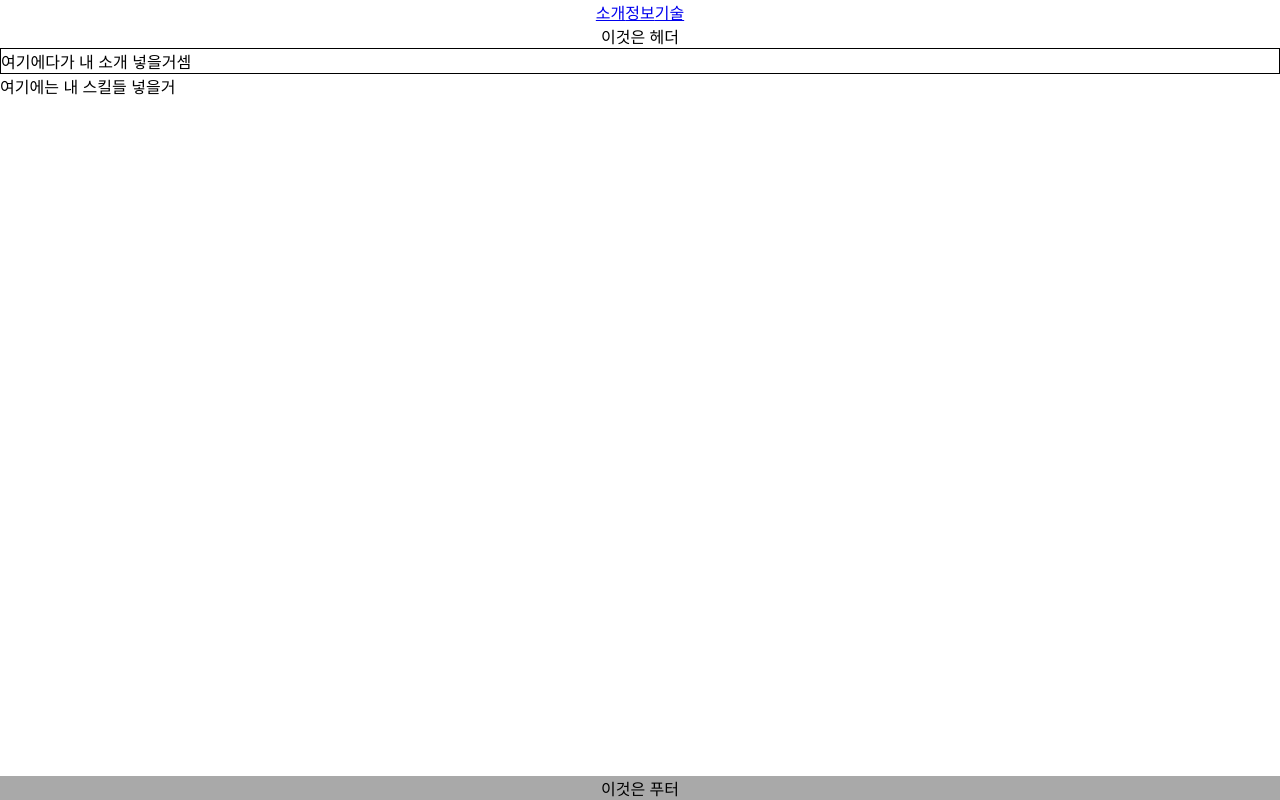
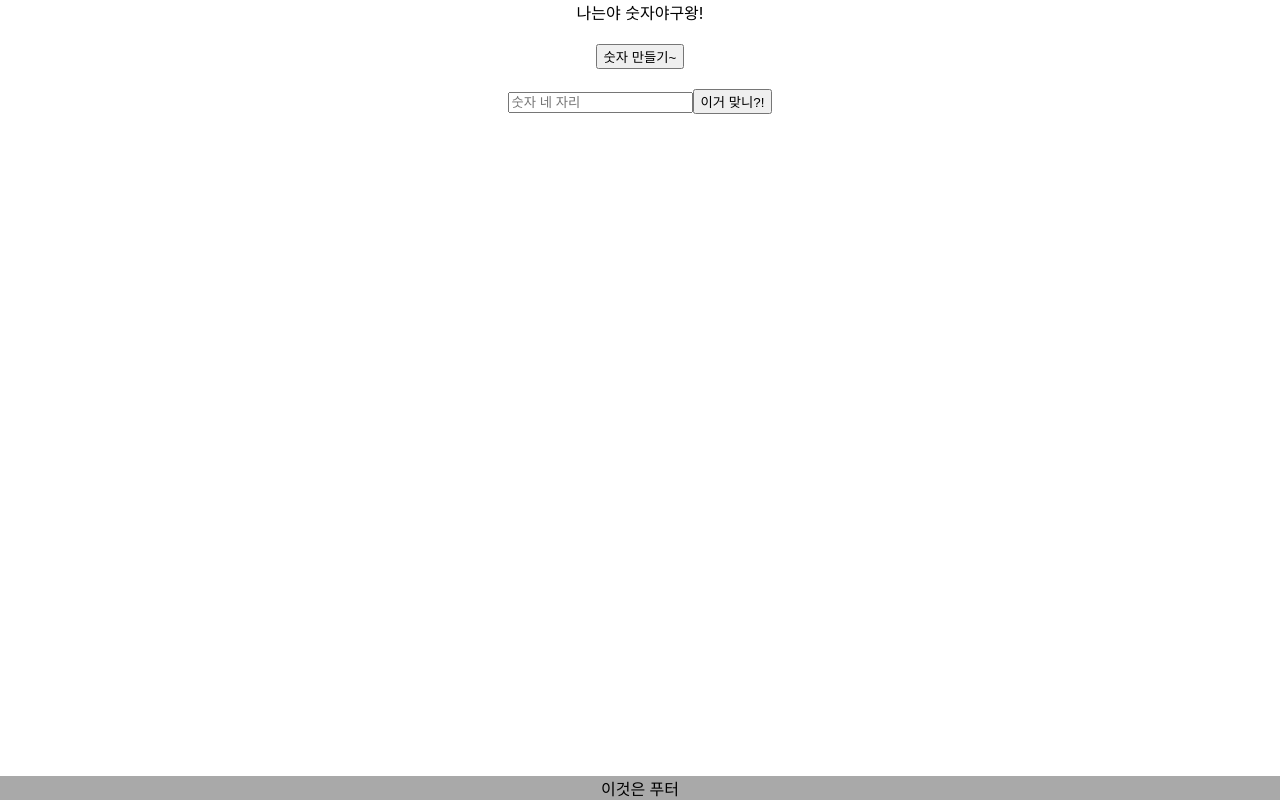
Before and after one commit to dmlgus1922/HN_world, a React (Create React App) app in the folder hnreact/: page / in a window 1280 px wide. Built offline with nearby package versions, Linux system fonts and the light colour scheme.

Commit message:
react: 23.04.05
심심 코딩

```diff
--- a/hnreact/public/index.html
+++ b/hnreact/public/index.html
@@ -1,5 +1,5 @@
 <!DOCTYPE html>
-<html lang="en">
+<html lang="ko">
   <head>
     <meta charset="utf-8" />
     <link rel="icon" href="%PUBLIC_URL%/favicon.ico" />
--- a/hnreact/src/component/Header.jsx
+++ b/hnreact/src/component/Header.jsx
@@ -10,13 +10,9 @@ const Header = () => {
 
   return (
     <div className='header'>
-      <div>
-
-        <a href="#intro">소개</a>
-        <a href="#info">정보</a>
-        <a href="#skills">기술</a>
-      </div>
-      이것은 헤더
+      나는야 숫자야구왕!
+      <br />
+      <br />
     </div>
   )
 }
--- a/hnreact/src/component/Main.jsx
+++ b/hnreact/src/component/Main.jsx
@@ -1,19 +1,147 @@
-import React from 'react';
+import { React, useState, useRef } from 'react';
 import '../css/Main.css';
 
 const Main = () => {
+  // 정답 여부
+  const [answer, setAnswer] = useState(false);
+  // 만들어낸 숫자
+  const [answerNum, setAnswerNum] = useState('');
+  // 만들어낸 숫자 {각 자릿수 : 인덱스}
+  const [answerNumIdx, setAnswerNumIdx] = useState({});
+
+  // 입력하는 숫자
+  const [userInput, setUserInput] = useState('');
+  // 인풋 ref
+  const inputRef = useRef();
+  // 적었던 숫자
+  const [history, setHistory] = useState([]);
+
+  // 숫자 생성 함수
+  const mkNum = () => {
+    if (answerNum === '') {
+      let num = '';
+      while (num.length < 4) {
+        const randNum = Math.floor(Math.random() * 10);
+        num = num.includes(randNum) ? num : num + randNum;
+      }
+      setAnswerNum(num);
+
+      let numIdx = {};
+      for (let i = 0; i < 4; i++) {
+        numIdx[num[i]] = i
+      }
+      setAnswerNumIdx(numIdx);
+      alert('🤖 삐빅. 숫자를_생각했습니다.');
+    } else {
+      alert('숫자는 이미 생성되었답니다. 😎');
+    }
+  }
+
+  const checkNumber = () => {
+    if (!answerNum) {
+      alert('숫자 만들기 버튼부터 눌러주세요!');
+      return
+    }
+    const inputNumber = parseInt(userInput);
+    if (userInput.length !== 4 || userInput != inputNumber) {
+      alert('숫자 네 자리로 입력해주세요 🤣');
+      inputRef.current.value = '';
+      return
+    } else if (history.includes(userInput)) {
+      alert('이미 확인하신 번호네요 😅\n다른 숫자를 찾아볼까요?');
+      inputRef.current.value = '';
+      return
+    }
+
+    for (let n of userInput) {
+      if (userInput.indexOf(n) !== userInput.lastIndexOf(n)) {
+        alert('각각 다른 숫자 네 개를 입력하세요 😊');
+        inputRef.current.value = '';
+        return
+      }
+    }
+
+    if (userInput === answerNum) {
+      inputRef.current.value = '';
+      let correct = [];
+      for (let i = 0; i < 100; i++) {
+        correct = correct.concat(['그는 신이야.. 어떻게 맞춘거지.. 그는 신이야.. 어떻게 맞춘거지.. 그는 신이야.. 어떻게 맞춘거지..']);
+      }
+      setAnswer(true);
+      setHistory(correct);
+      setTimeout(() => {
+        let again = '';
+        for (let i = 0; i < 100; i++) {
+          again += '다시해!!!';
+        }
+        alert(again);
+      }, 500);
+      return
+    }
+
+    let st = 0;
+    let ball = 0;
+    for (let i = 0; i < 4; i++) {
+      const idx = answerNumIdx[userInput[i]]
+      if (idx !== undefined) {
+        if (idx === i) {
+          st++;
+        } else {
+          ball++;
+        }
+      }
+    }
+    if (!st && !ball) {
+      setHistory(history.concat(userInput + ` : 아웃! (${st} 스트라이크 ${ball} 볼)`));
+    } else {
+      setHistory(history.concat(userInput + ` : ${st} 스트라이크 ${ball} 볼!`));
+    }
+    inputRef.current.value = '';
+  }
+
+  const playAgain = () => {
+    alert('😁 제가 잠깐 흥분을 했네요. 숫자 만들기 버튼을 다시 눌러주세요~❤')
+    setAnswerNum('');
+    setHistory([]);
+    setAnswer(false);
+  }
+
   return (
     <div className='main'>
 
-      <div id='intro'>
-          여기에다가 내 소개 넣을거셈
+      <button onClick={mkNum}>숫자 만들기~</button>
+      <br />
+      <br />
+      <input type="text" ref={inputRef} onChange={(e) => { setUserInput(e.target.value); }}
+        placeholder="숫자 네 자리" />
+      <button onClick={checkNumber}>이거 맞니?!</button>
+      {
+        answer
+          ?
+          <div>
+            <h1>👹👹👹👹👹👹👹👹👹👹👹👹👹👹</h1>
+            <h1>!!!!!!당장 다시 해!!!!!!</h1>
+            <h1>👹👹👹👹👹👹👹👹👹👹👹👹👹👹</h1>
+
+            <button onClick={playAgain}>죽고싶지 않으면 다시 하기</button>
+          </div>
+          :
+          <></>
+      }
+      <div>
+        {
+          answer
+            ?
+            history.map((data, idx) => {
+              return <h3 key={idx}>{data}</h3>
+            })
+            :
+            history.map((data, idx) => {
+              return <p key={idx}>{data}</p>
+            })
+        }
       </div>
-      <div id='info'>
 
-      </div>
-      <div id='skills'>
-        여기에는 내 스킬들 넣을거
-      </div>
 
     </div>
   )
--- a/hnreact/src/css/App.css
+++ b/hnreact/src/css/App.css
@@ -6,4 +6,5 @@
 
 .main {
   flex: 1;
+  text-align: center;
 }
```
